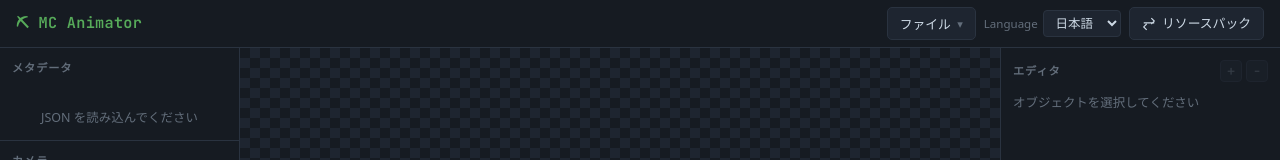
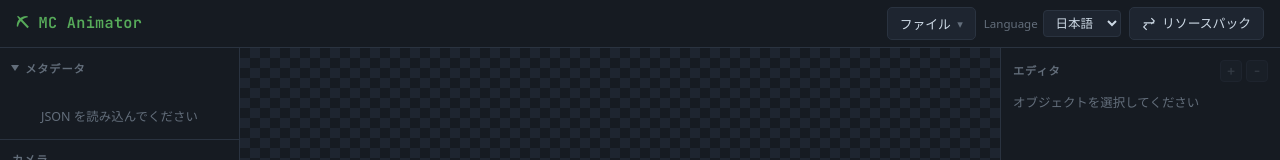
Before and after one commit to RS-256/mc_animator, a Vue app: page / in a window 1280 px wide. Shown: the top 160 px of the page. Built offline with nearby package versions, Linux system fonts and the light colour scheme.

Commit message:
closable metadata

```diff
--- a/src/components/MetadataPanel.vue
+++ b/src/components/MetadataPanel.vue
@@ -1,11 +1,12 @@
 <script setup lang="ts">
-import { computed } from 'vue'
+import { computed, ref } from 'vue'
 import { useAppState } from '../composables/useAppState'
 import type { GizmoSettings } from '../types/schema'
 import { useI18n } from '../i18n'
 
 const { schema, totalFrames, updateMetadata } = useAppState()
 const { t } = useI18n()
+const isOpen = ref(true)
 
 const meta = computed(() => schema.value?.metadata)
 
@@ -61,9 +62,17 @@ function onGizmoOriginChange(index: 0 | 1, e: Event) {
 
 <template>
   <aside class="panel">
-    <div class="panel__title">{{ t('metadata.title') }}</div>
+    <button
+      type="button"
+      class="panel__header"
+      :aria-expanded="isOpen"
+      @click="isOpen = !isOpen"
+    >
+      <span class="panel__caret" aria-hidden="true" />
+      <span class="panel__title">{{ t('metadata.title') }}</span>
+    </button>
 
-    <template v-if="meta">
+    <template v-if="isOpen && meta">
       <div class="field-group">
         <div class="field">
           <label>{{ t('metadata.mcVersion') }}</label>
@@ -150,7 +159,7 @@ function onGizmoOriginChange(index: 0 | 1, e: Event) {
       </div>
     </template>
 
-    <div v-else class="empty-state">{{ t('metadata.loadJsonPrompt') }}</div>
+    <div v-else-if="isOpen" class="empty-state">{{ t('metadata.loadJsonPrompt') }}</div>
   </aside>
 </template>
 
@@ -160,13 +169,35 @@ function onGizmoOriginChange(index: 0 | 1, e: Event) {
   overflow-y: auto;
 }
 
+.panel__header {
+  width: 100%;
+  display: flex;
+  align-items: center;
+  gap: 0.45rem;
+  margin-bottom: 0.75rem;
+  text-align: left;
+}
+
+.panel__caret {
+  width: 0;
+  height: 0;
+  flex: 0 0 auto;
+  border-top: 4px solid transparent;
+  border-bottom: 4px solid transparent;
+  border-left: 6px solid var(--text-muted);
+  transition: transform 0.12s;
+}
+
+.panel__header[aria-expanded="true"] .panel__caret {
+  transform: rotate(90deg);
+}
+
 .panel__title {
   font-size: 0.7rem;
   font-weight: 600;
   text-transform: uppercase;
   letter-spacing: 0.08em;
   color: var(--text-muted);
-  margin-bottom: 0.75rem;
 }
 
 .field-group {
```
